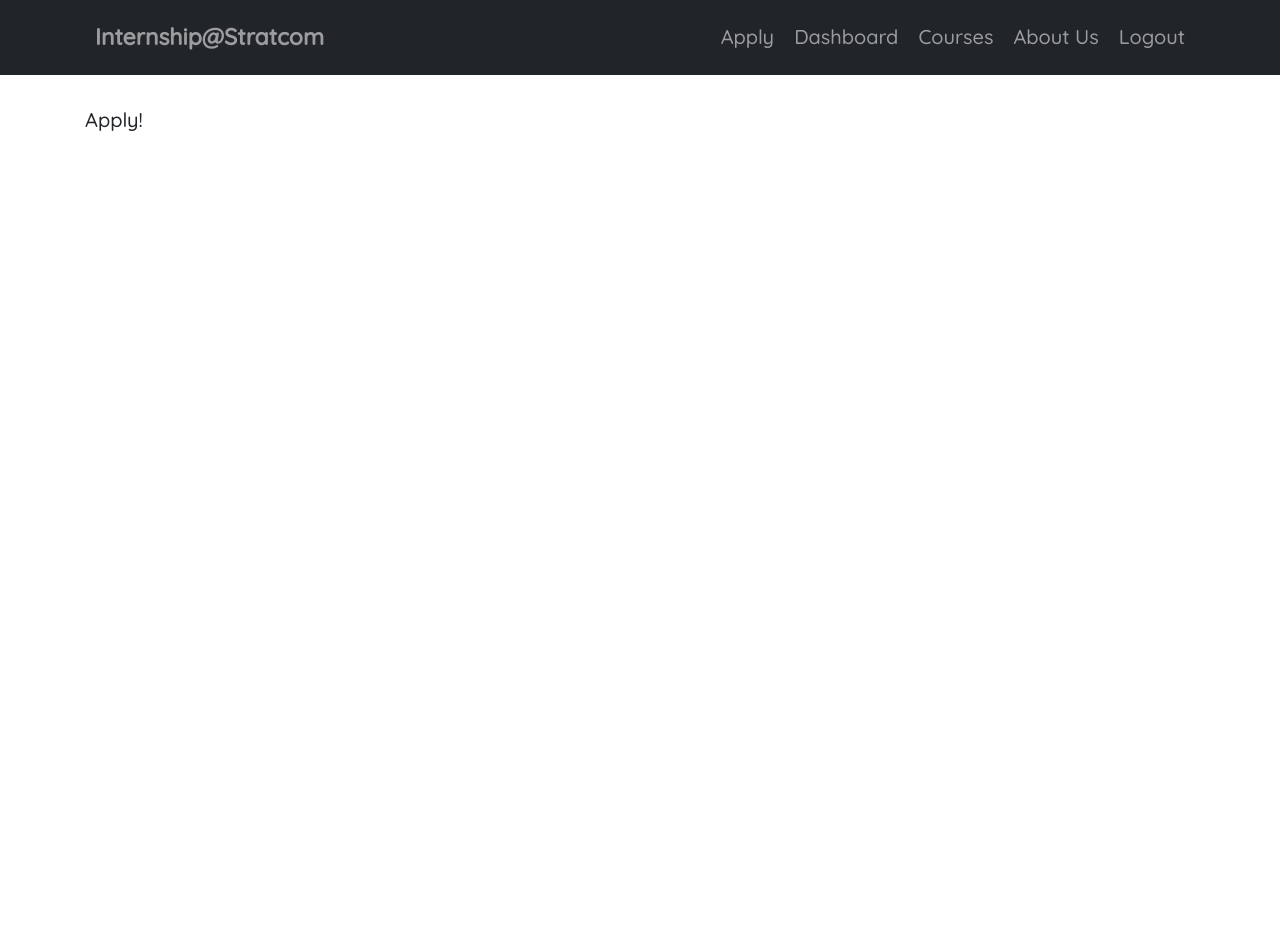
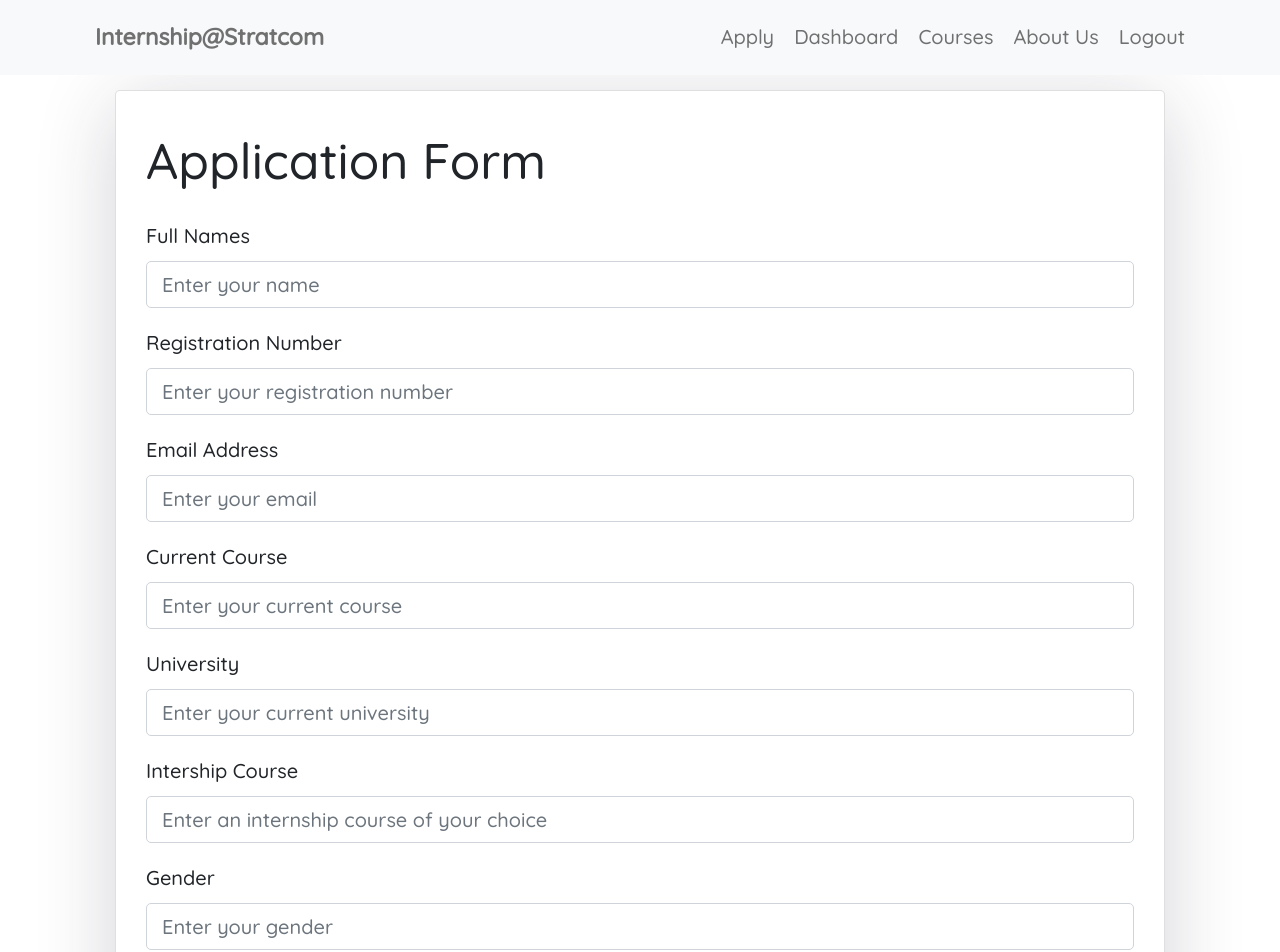
Before and after one commit to chambaga256/internship-system, a React (Create React App) app: page /apply in a window 1280 px wide. Shown: the top 952 px of the page. Before the commit the page ends 800 px from the top, so only its background shows below. Built offline with nearby package versions, Linux system fonts and the light colour scheme.

Commit message:
update user interface

```diff
--- a/src/App.js
+++ b/src/App.js
@@ -22,7 +22,7 @@ function App() {
     <Router>
       <div className="App">
         <header className="App-header">
-          <Navbar collapseOnSelect expand="lg" bg="dark" variant="dark">
+          <Navbar collapseOnSelect expand="lg" bg="light" text="dark" variant="light" fixed="top">
             <Container>
               <Nav>
                 <Link to={"/home"} className="nav-link">
@@ -63,7 +63,7 @@ function App() {
               </Navbar.Collapse>
               </Nav>
             </Container>
-          </Navbar><br />
+          </Navbar><br /><br /><br />
         </header>
 
         <Container>
--- a/src/components/ApplyPage/apply.js
+++ b/src/components/ApplyPage/apply.js
@@ -1,11 +1,78 @@
 import React, { Component } from "react";
+import Container from "react-bootstrap/Container";
+import Form from "react-bootstrap/Form";
+import Button from "react-bootstrap/Button";
+import { Link } from "react-router-dom";
+import Jumbotron from "react-bootstrap/Jumbotron";
+import Card from "react-bootstrap/Card";
+import styles from "./applyPage.css";
 
-export default class Apply extends Component{
-    render(){
-        return(
-            <div>
-                <p>Apply!</p>
-            </div>
-        );
-    }
+export default class Apply extends Component {
+  render() {
+    return (
+      <Container className={styles.main}>
+        <Card className={styles.card}>
+          <Jumbotron fluid>
+            <Container className={styles.Header}>
+                <b className="display-6">Application Form</b><br />
+              <Form>
+                  <br />
+                <Form.Group className="mb-3" controlId="formGroupName">
+                  <Form.Label>Full Names</Form.Label>
+                  <Form.Control type="text" placeholder="Enter your name" />
+                </Form.Group>
+                <Form.Group className="mb-3" controlId="formGroupRegno">
+                  <Form.Label>Registration Number</Form.Label>
+                  <Form.Control
+                    type="text"
+                    placeholder="Enter your registration number"
+                  />
+                </Form.Group>
+                <Form.Group className="mb-3" controlId="formGroupEmail">
+                  <Form.Label>Email Address</Form.Label>
+                  <Form.Control type="email" placeholder="Enter your email" />
+                </Form.Group>
+                <Form.Group className="mb-3" controlId="formGroupRegno">
+                  <Form.Label>Current Course</Form.Label>
+                  <Form.Control
+                    type="text"
+                    placeholder="Enter your current course"
+                  />
+                </Form.Group>
+                <Form.Group className="mb-3" controlId="formGroupRegno">
+                  <Form.Label>University</Form.Label>
+                  <Form.Control
+                    type="text"
+                    placeholder="Enter your current university"
+                  />
+                </Form.Group>
+                <Form.Group className="mb-3" controlId="formGroupRegno">
+                  <Form.Label>Intership Course</Form.Label>
+                  <Form.Control
+                    type="text"
+                    placeholder="Enter an internship course of your choice"
+                  />
+                </Form.Group>
+                <Form.Group className="mb-3" controlId="formGroupRegno">
+                  <Form.Label>Gender</Form.Label>
+                  <Form.Control type="text" placeholder="Enter your gender" />
+                </Form.Group>
+                <br />
+                <Button variant="success" bg="block">
+                  <Link
+                    to={"/apply"}
+                    style={{ textDecoration: "none", color: "white" }}
+                    className="btn btn-lg"
+                  >
+                    Submit Form
+                  </Link>
+                </Button>
+              </Form>
+            </Container>
+          </Jumbotron>
+        </Card>
+        <br /> <br />
+      </Container>
+    );
+  }
 }
--- /dev/null
+++ b/src/components/ApplyPage/applyPage.css
@@ -0,0 +1,8 @@
+.card{
+    padding: 2rem 0 2rem 0;
+    box-shadow: 0px 14px 80px rgba(34, 35, 58, 0.2);
+}
+
+.main{
+    padding-top: 2rem;
+}
--- a/src/components/LandingPage/landing-page.js
+++ b/src/components/LandingPage/landing-page.js
@@ -37,6 +37,7 @@ export default class LandingPage extends Component {
             </Container>
           </Jumbotron>
         </Card>
+        <br /> <br />
       </Container>
     );
   }
```
